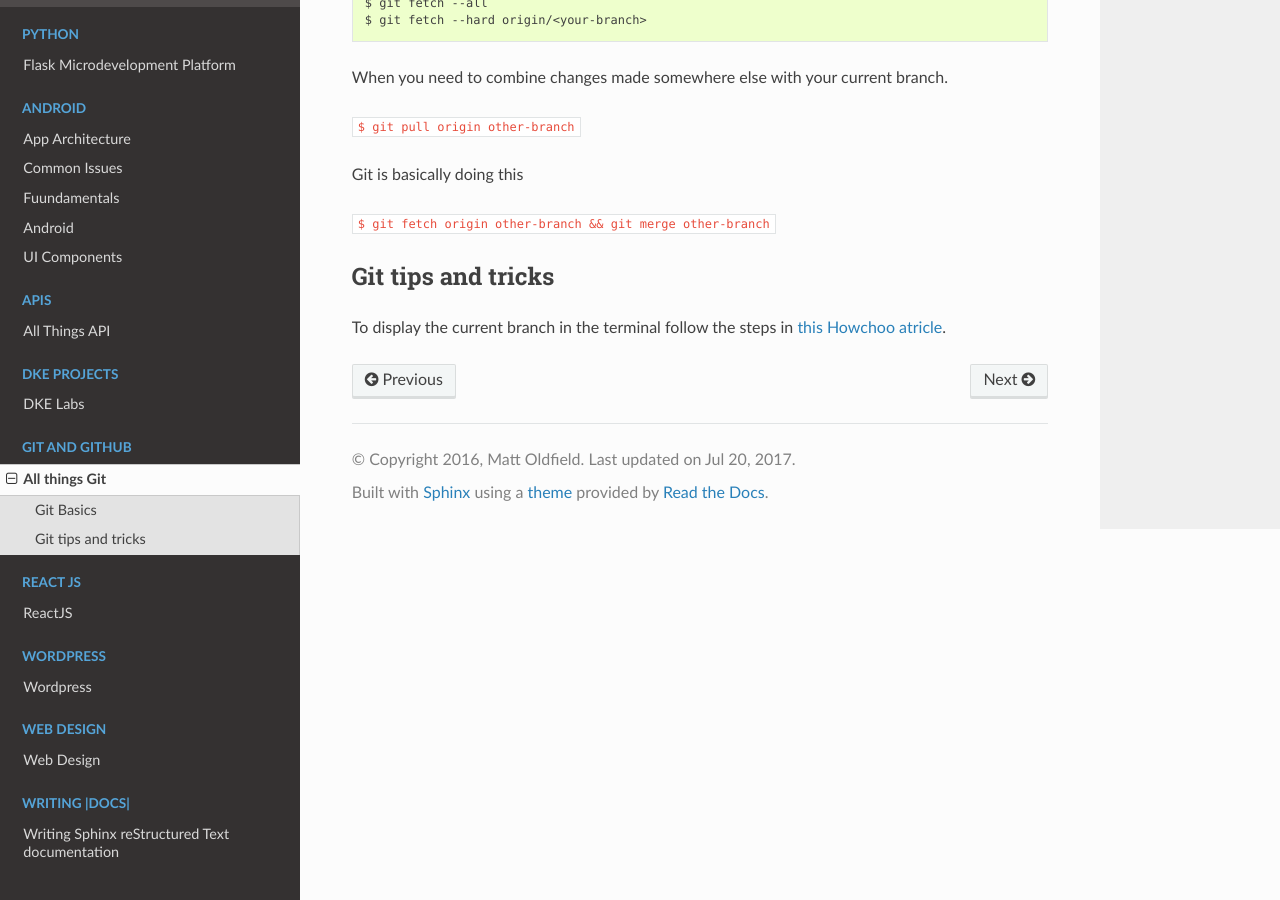
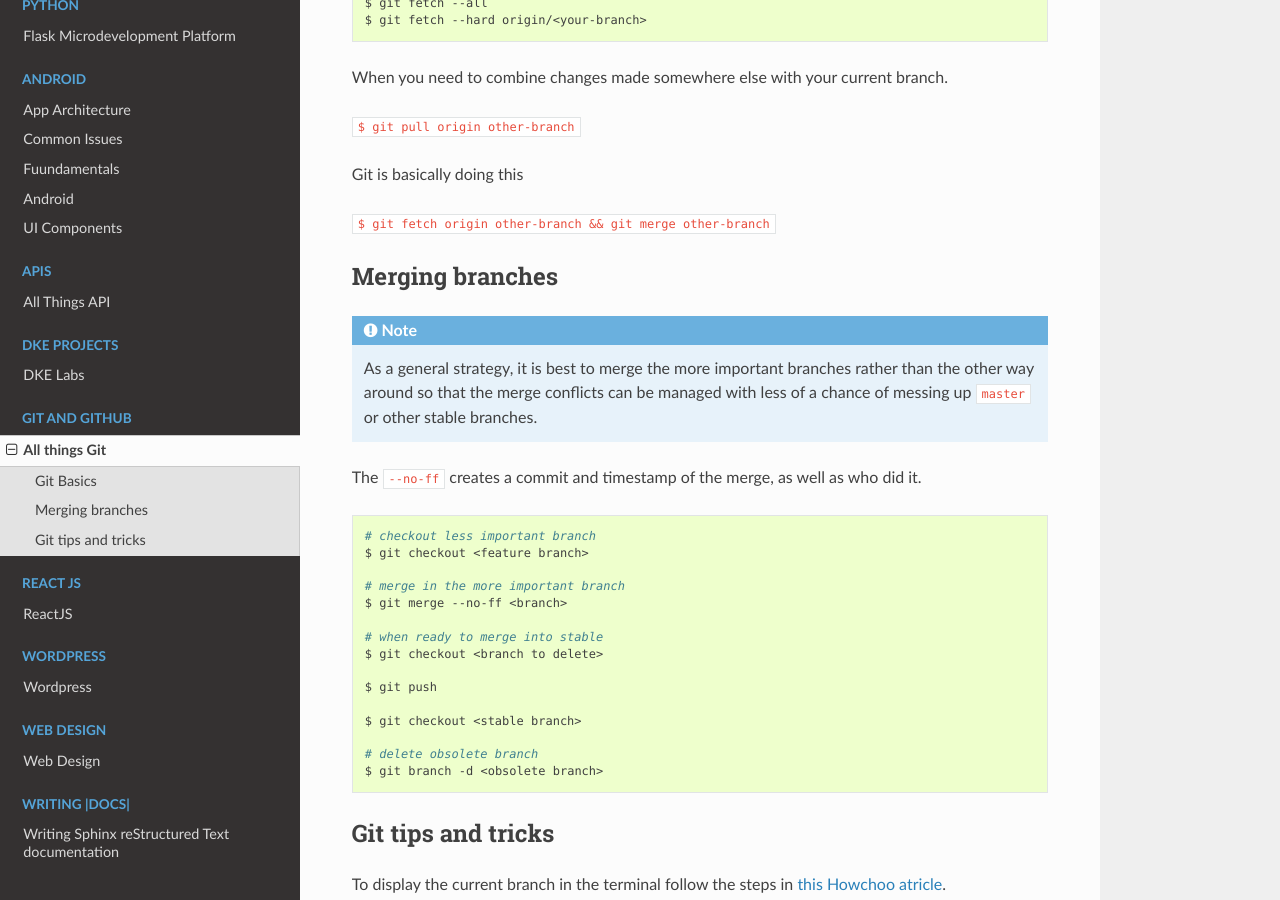
Before and after one commit to asmattic/docs, a Sphinx documentation site: the page built from source/git/index.rst, in a window 1280 px wide and 900 px high, scrolled down 651 px. Built offline with Sphinx 7.4.7 and the Read the Docs theme 2.0.0, drawn with Linux system fonts in a browser that asks for light colours.

Commit message:
git branch merge

```diff
--- a/source/git/index.rst
+++ b/source/git/index.rst
@@ -46,6 +46,32 @@ Git is basically doing this
 
 ``$ git fetch origin other-branch && git merge other-branch``
 
+.. _git-merge-branch-sec:
+
+Merging branches
+------------------
+.. note::
+	As a general strategy, it is best to merge the more important branches rather than the other way around so that the merge conflicts can be managed with less of a chance of messing up ``master`` or other stable branches.
+
+The ``--no-ff`` creates a commit and timestamp of the merge, as well as who did it.
+
+.. code-block:: bash
+
+	# checkout less important branch
+	$ git checkout <feature branch>
+
+	# merge in the more important branch
+	$ git merge --no-ff <branch>
+
+	# when ready to merge into stable
+	$ git checkout <branch to delete>
+
+	$ git push
+
+	$ git checkout <stable branch>
+
+	# delete obsolete branch
+	$ git branch -d <obsolete branch>
 
 .. _git-tips-tricks-sec:
 
```
